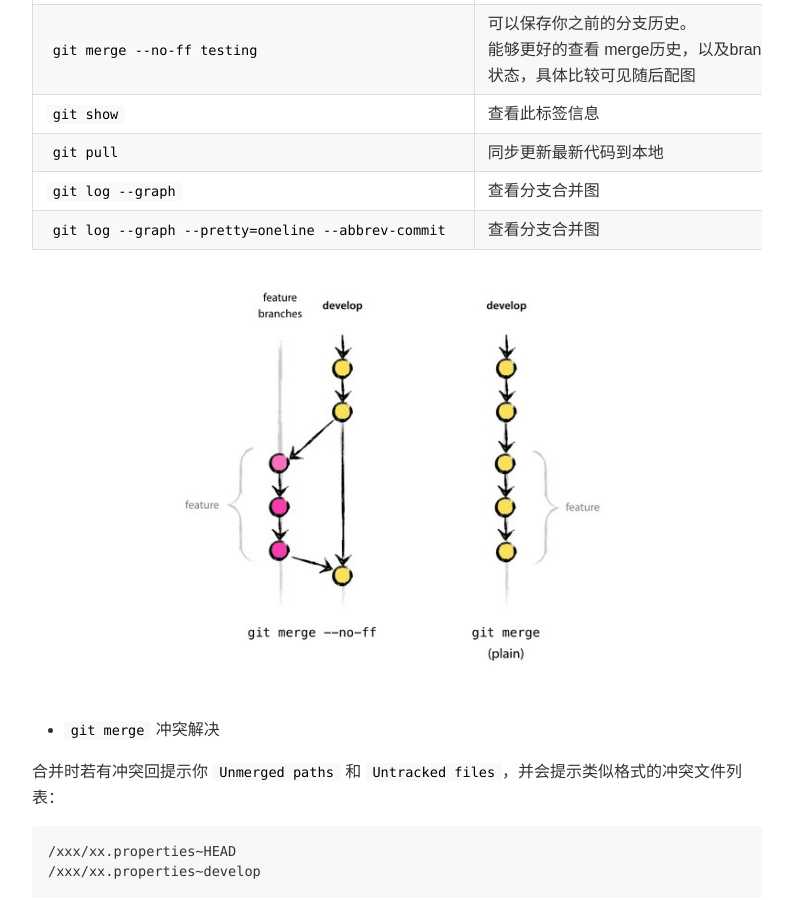
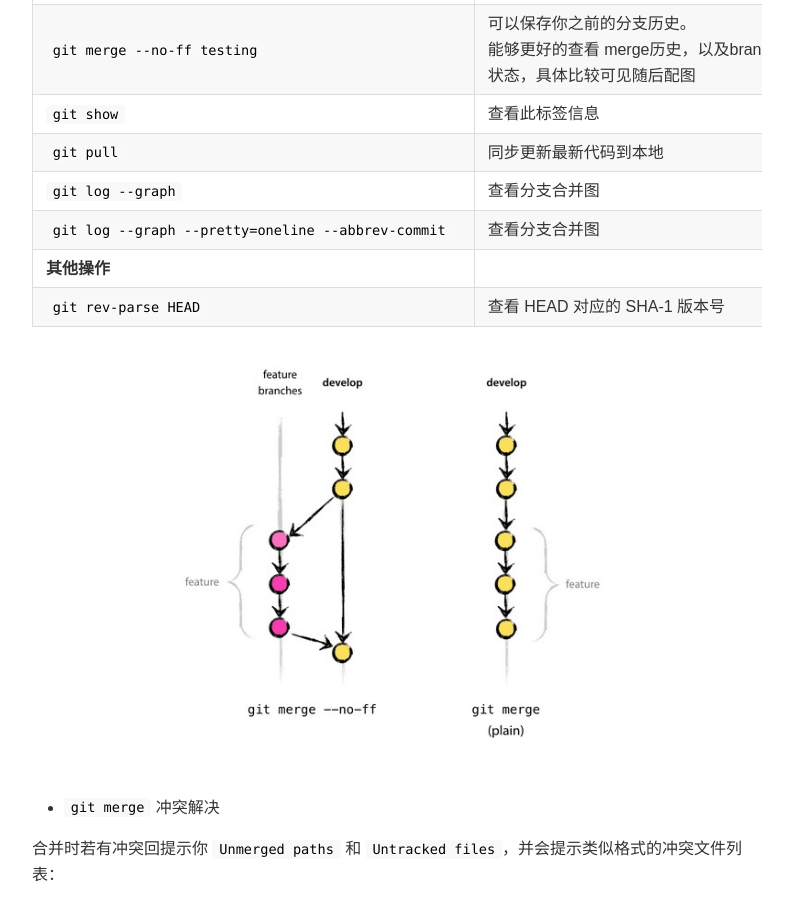
Before and after one commit to stdupanda/stdupanda.github.io, a Jekyll site: the page built from _posts/git/2017-05-05-git-commands.md, in a window 1280 px wide and 900 px high, scrolled down 2057 px. Shown: the whole window, without its empty margins (118-911 px from the left). Built offline with Jekyll 4.4.1, drawn with Linux system fonts in a browser that asks for light colours; nearby versions of some CDN libraries.

Commit message:
2017年12月20日14:49:12

```diff
--- a/_posts/git/2017-05-05-git-commands.md
+++ b/_posts/git/2017-05-05-git-commands.md
@@ -54,6 +54,8 @@ keywords: Python, Ubuntu, psutil
 | `git pull`                                           | 同步更新最新代码到本地|
 | `git log --graph`                  | 查看分支合并图 |
 | `git log --graph --pretty=oneline --abbrev-commit` | 查看分支合并图 |
+| **其他操作** |
+| `git rev-parse HEAD`                                 | 查看 HEAD 对应的 SHA-1 版本号 |
 
 ![git merge --no-ff](https://github.com/stdupanda/stdupanda.github.io/raw/master/images/posts/git_merge_no_ff.png)
 
```
